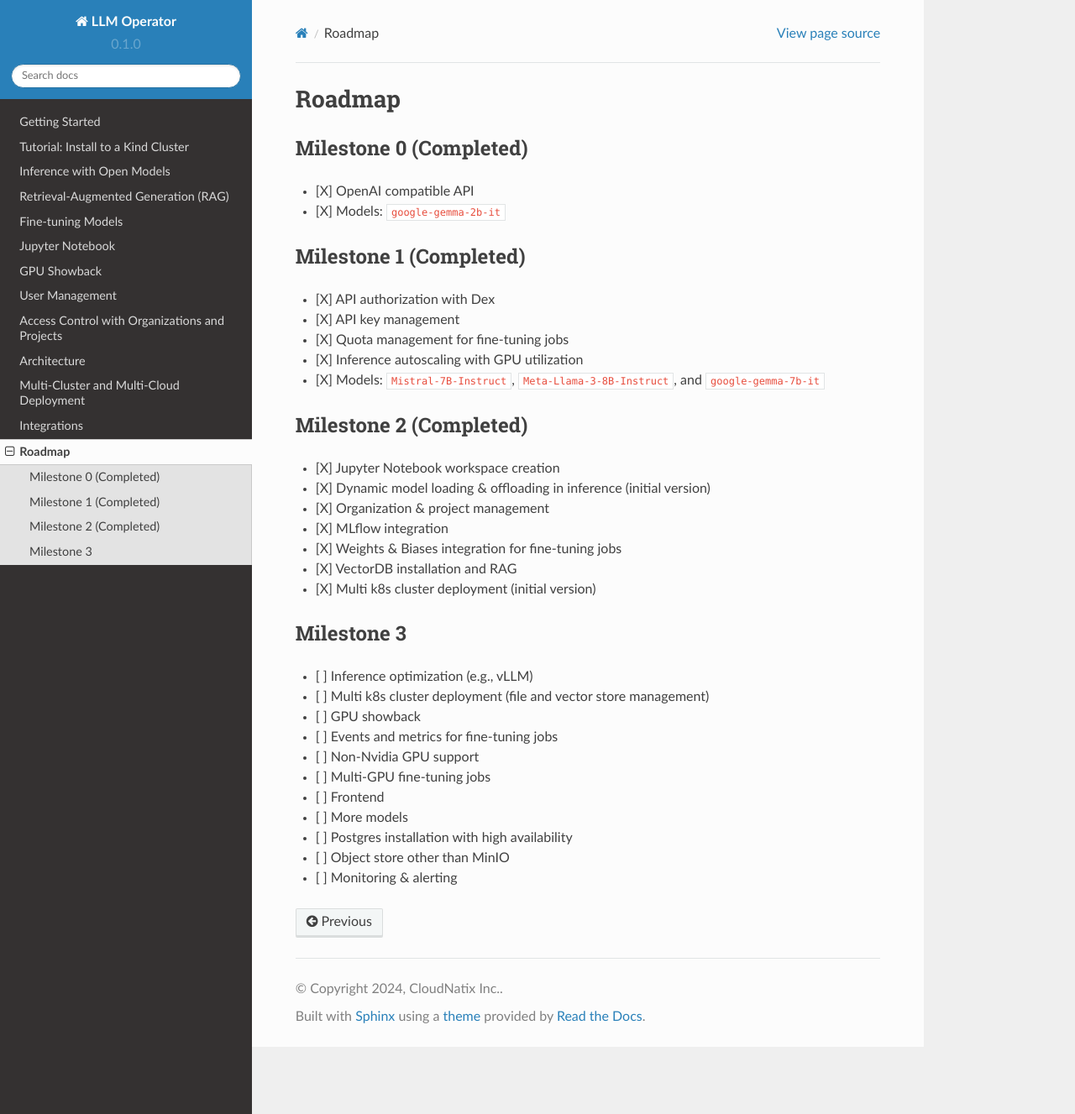
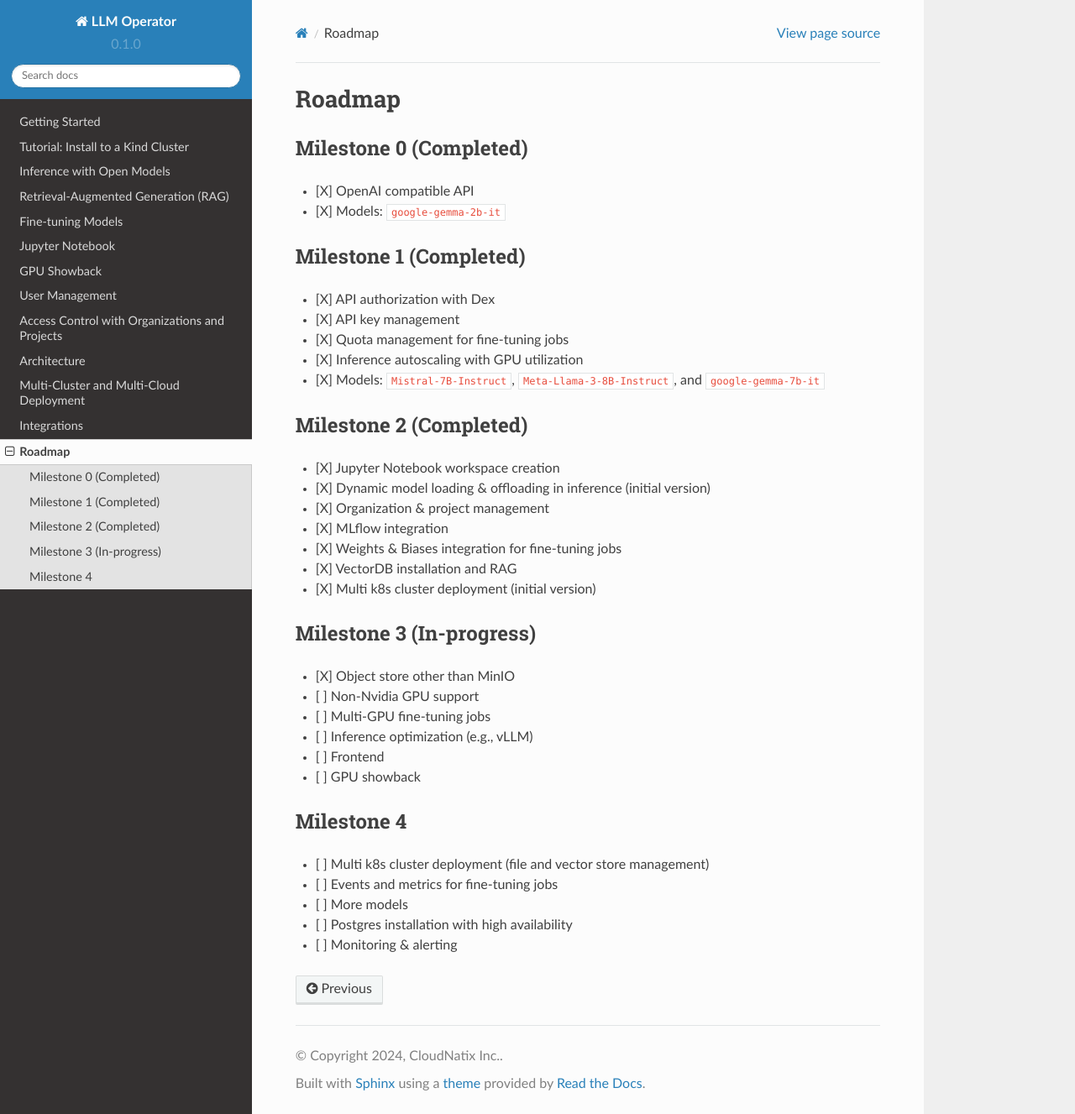
Before and after one commit to llm-operator/docs, a Sphinx documentation site: the page built from docs/source/roadmap.rst, in a window 1280 px wide and 1327 px high. Shown: the whole window at 84% size. Built offline with Sphinx 7.4.7 and the Read the Docs theme 2.0.0, drawn with Linux system fonts in a browser that asks for light colours.

Commit message:
Update the milestone doc based on the recent discussion (#87)

```diff
--- a/docs/source/roadmap.rst
+++ b/docs/source/roadmap.rst
@@ -16,7 +16,7 @@ Milestone 1 (Completed)
 - [X] Models: ``Mistral-7B-Instruct``, ``Meta-Llama-3-8B-Instruct``, and ``google-gemma-7b-it``
 
 Milestone 2 (Completed)
--------------------------
+-----------------------
 
 - [X] Jupyter Notebook workspace creation
 - [X] Dynamic model loading & offloading in inference (initial version)
@@ -26,17 +26,21 @@ Milestone 2 (Completed)
 - [X] VectorDB installation and RAG
 - [X] Multi k8s cluster deployment (initial version)
 
-Milestone 3
+Milestone 3 (In-progress)
+-------------------------
+
+- [X] Object store other than MinIO
+- [ ] Non-Nvidia GPU support
+- [ ] Multi-GPU fine-tuning jobs
+- [ ] Inference optimization (e.g., vLLM)
+- [ ] Frontend
+- [ ] GPU showback
+
+Milestone 4
 -----------
 
-- [ ] Inference optimization (e.g., vLLM)
 - [ ] Multi k8s cluster deployment (file and vector store management)
-- [ ] GPU showback
 - [ ] Events and metrics for fine-tuning jobs
-- [ ] Non-Nvidia GPU support
-- [ ] Multi-GPU fine-tuning jobs
-- [ ] Frontend
 - [ ] More models
 - [ ] Postgres installation with high availability
-- [ ] Object store other than MinIO
 - [ ] Monitoring & alerting
```
